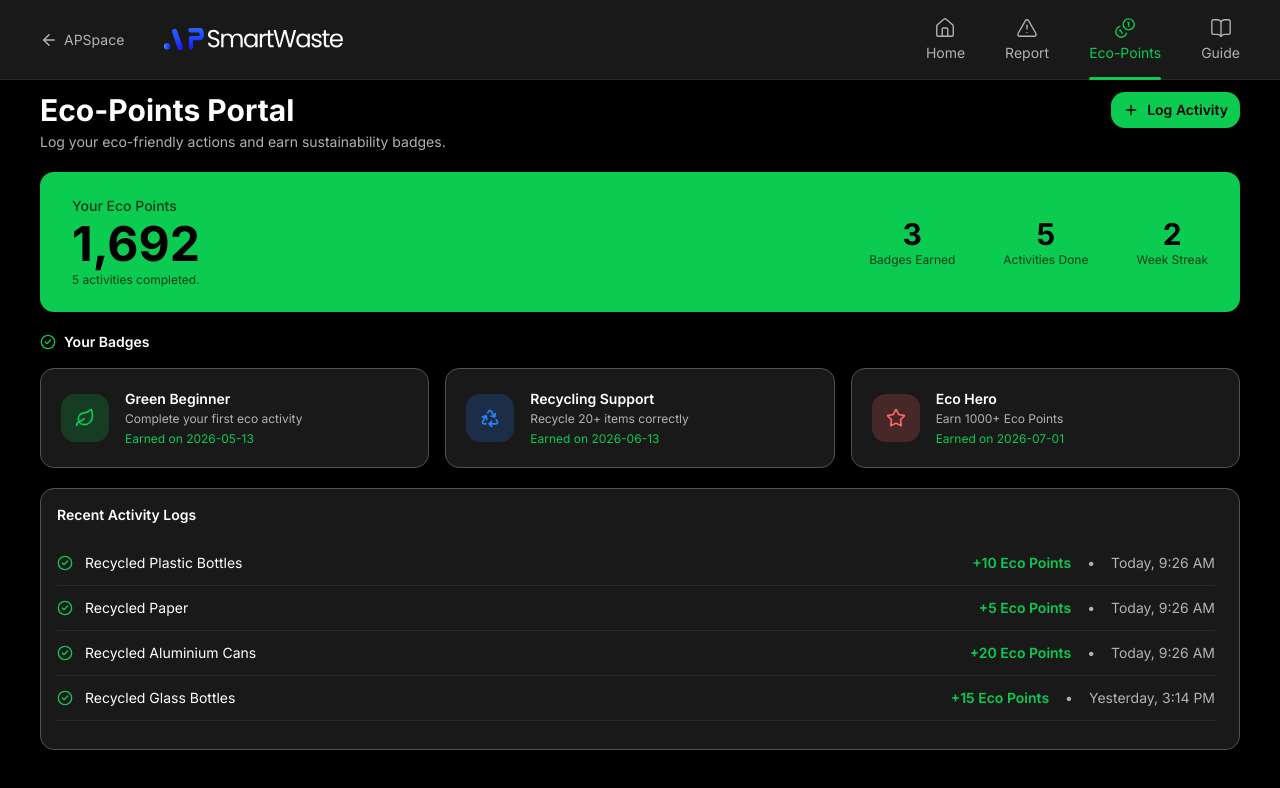
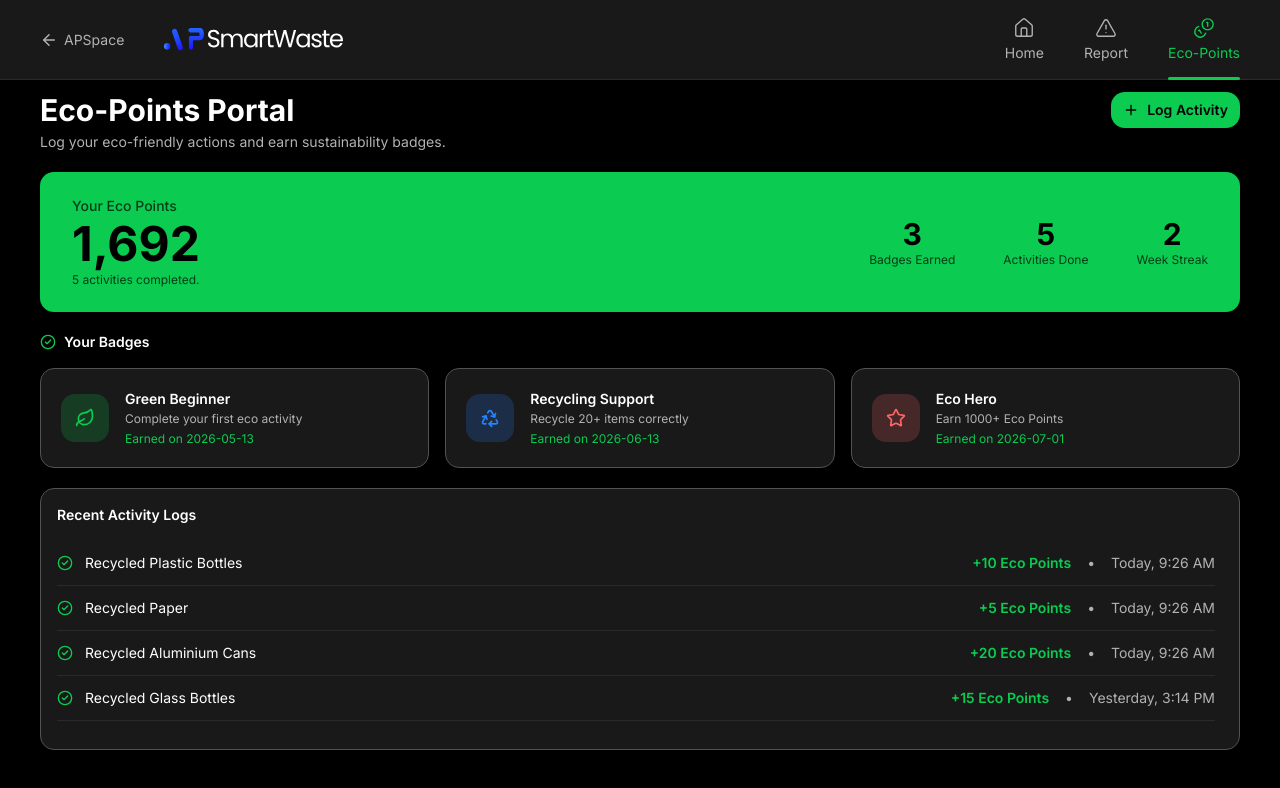
Before and after one commit to sevenpluseight/apu_gci_apsmartwaste, a Next.js app: page /student/eco-points in a window 1280 px wide. Shown: the top 788 px of the page. Built offline with nearby package versions, Linux system fonts and the light colour scheme.

Commit message:
refactor: comment out unused imports and nav item in StudentNavBar component

```diff
--- a/src/components/student/StudentNavBar.tsx
+++ b/src/components/student/StudentNavBar.tsx
@@ -4,14 +4,15 @@ import Image from "next/image";
 import Link from "next/link";
 import { usePathname } from "next/navigation";
 import { motion } from "framer-motion";
-import { ArrowLeft, Home, TriangleAlert, Coins, BookOpen } from "lucide-react";
+// import { ArrowLeft, Home, TriangleAlert, Coins, BookOpen } from "lucide-react";
 import { Tooltip, TooltipContent, TooltipProvider, TooltipTrigger } from "@/components/ui/tooltip";
+import { ArrowLeft, Home, TriangleAlert, Coins } from "lucide-react";
 
 const navItems = [
   { label: "Home", icon: Home, href: "/student" },
   { label: "Report", icon: TriangleAlert, href: "/student/report-overflow" },
   { label: "Eco-Points", icon: Coins, href: "/student/eco-points" },
-  { label: "Guide", icon: BookOpen, href: "/student/recycling-guide" },
+  // { label: "Guide", icon: BookOpen, href: "/student/recycling-guide" },
   // { label: "Profile", icon: UserCircle, href: "/student/profile" },
 ];
 
```
